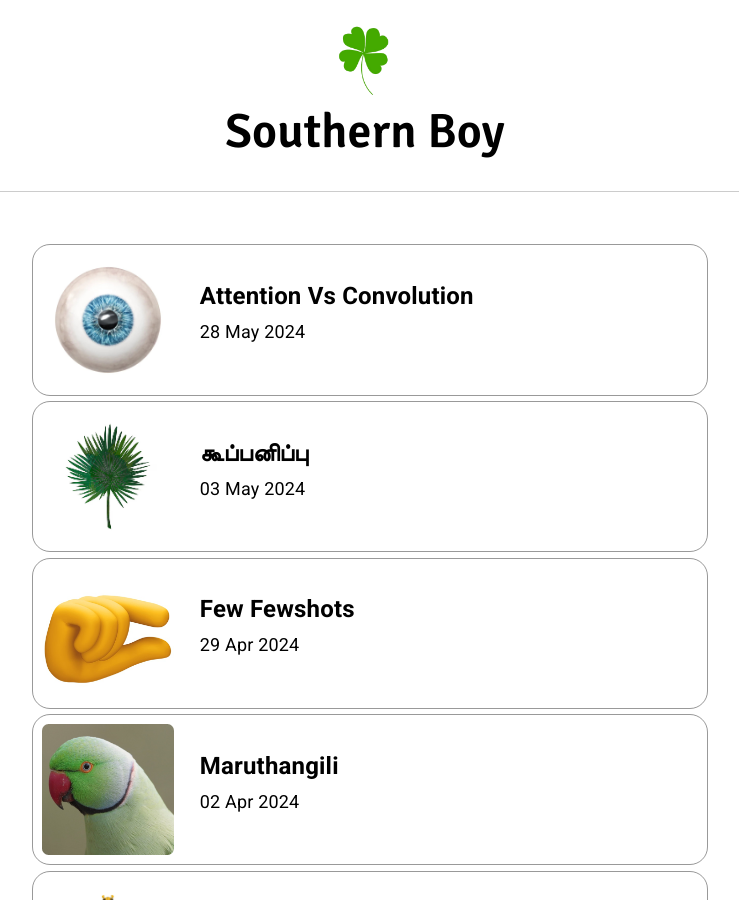
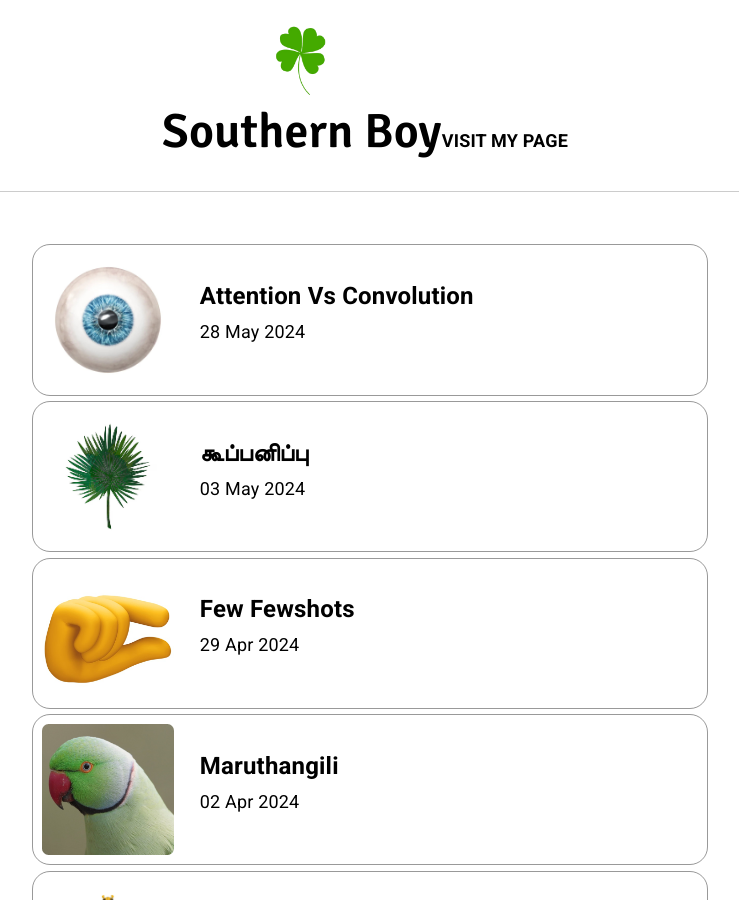
Before and after one commit to arihara-sudhan/blog, a Jekyll site: the page built from index.html, in a window 1280 px wide and 900 px high. Shown: the whole window, without its empty margins (275-1014 px from the left). Built offline with Jekyll 4.4.1, drawn with Linux system fonts in a browser that asks for light colours; the list of posts is cut into pages by our own code.

Commit message:
Update header.html

```diff
--- a/_includes/header.html
+++ b/_includes/header.html
@@ -2,5 +2,6 @@
 	<a href="{{ site.baseurl }}">
 		<img src="{{ '/img/logo.png' | prepend: site.baseurl | replace: '//', '/' }}" alt="Emerald Logo">
 	  <h1>Southern Boy</h1>
+	  <a href="https://arihara-sudhan.github.io">VISIT MY PAGE</a>
 	</a>
 </header>
```
